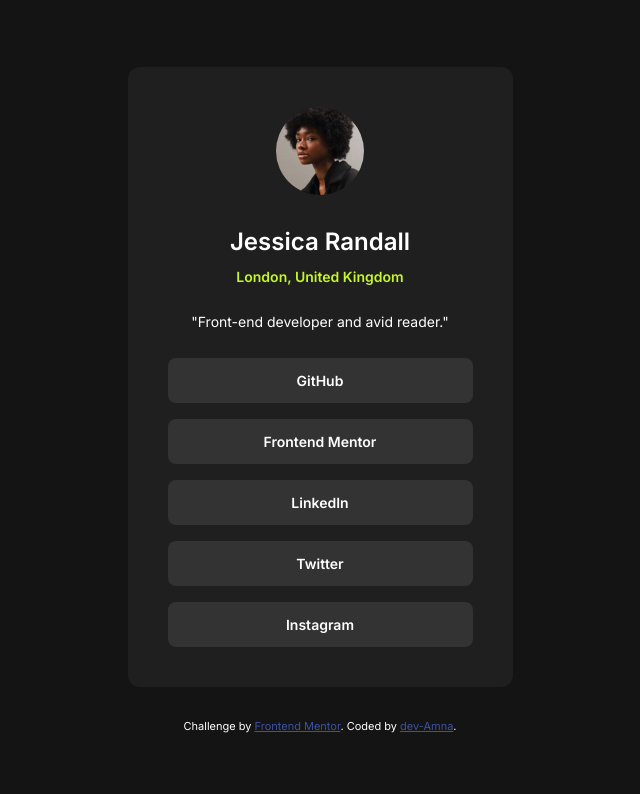
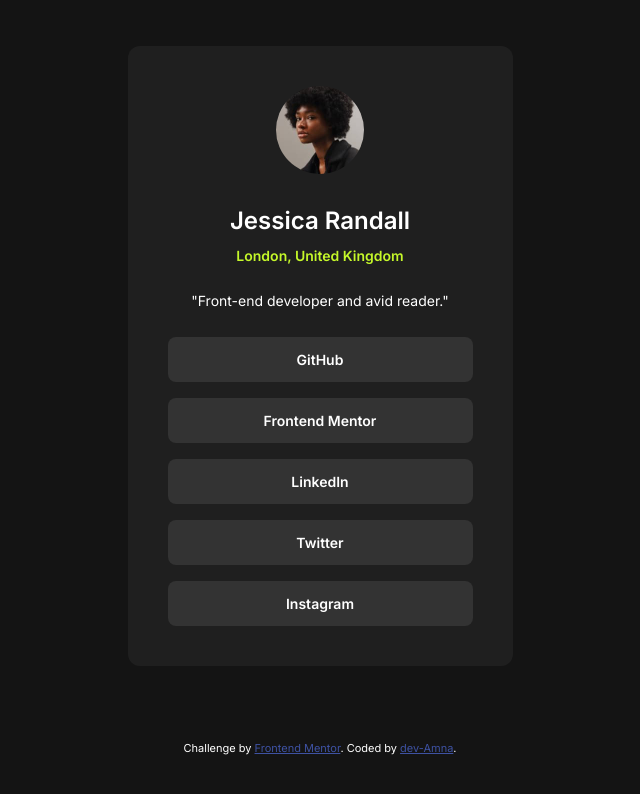
Before and after one commit to Dev-Amna/-Social-links-profile, a plain HTML site: page index.html in a window 1280 px wide. Shown: the whole page, without its empty margins (320-960 px from the left). Drawn offline with Linux system fonts and the light colour scheme.

Commit message:
Update style.css

```diff
--- a/style.css
+++ b/style.css
@@ -1,4 +1,4 @@
- :root {
+:root {
   --green: hsl(75, 94%, 57%);
   --white: hsl(0, 0%, 100%);
   --grey: hsl(0, 0%, 20%);
@@ -17,10 +17,9 @@ body {
   background-color: var(--off-black);
   color: var(--white);
   min-height: 100vh;
-  display: flex;
-  flex-direction: column;
-  align-items: center;
-  justify-content: center;
+  /* Updated: Simpler centering with Grid (Marzia's suggestion) */
+  display: grid;
+  place-items: center;
   padding: 1.5rem;
 }
 
```
